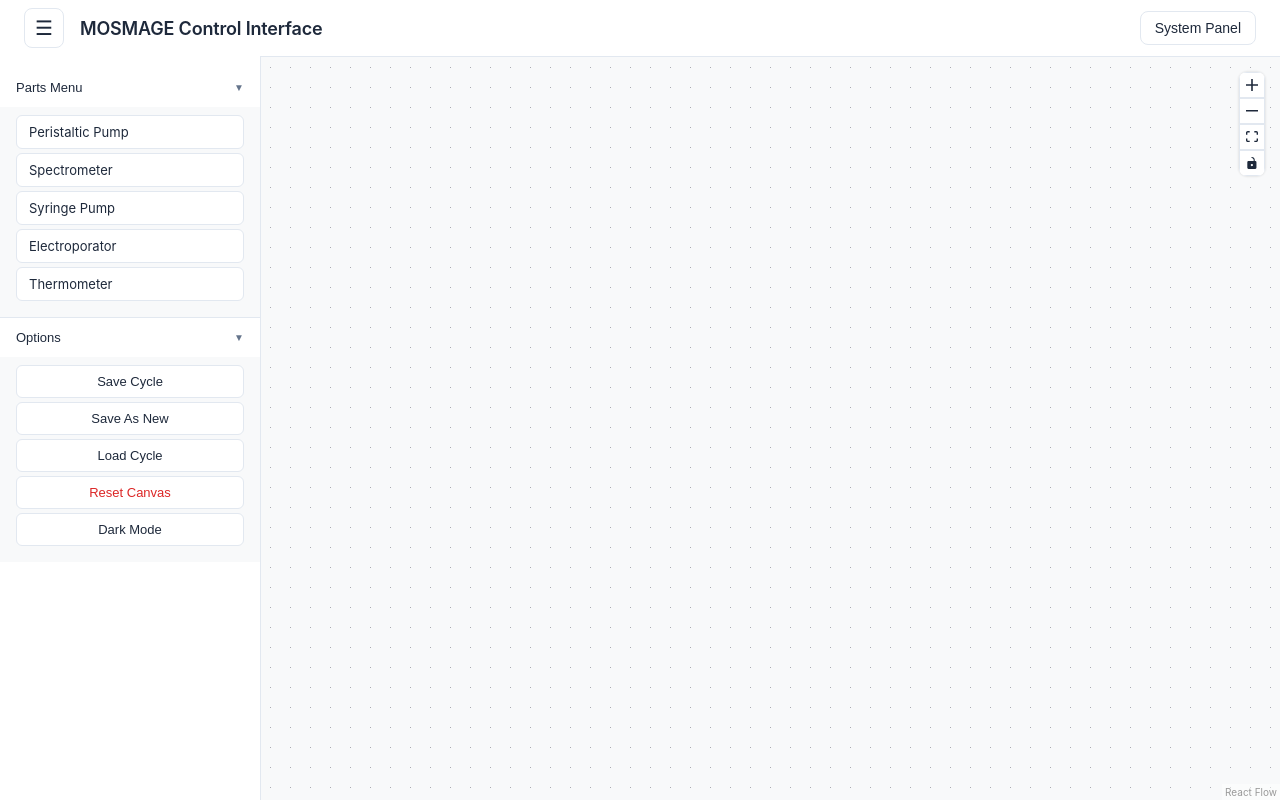
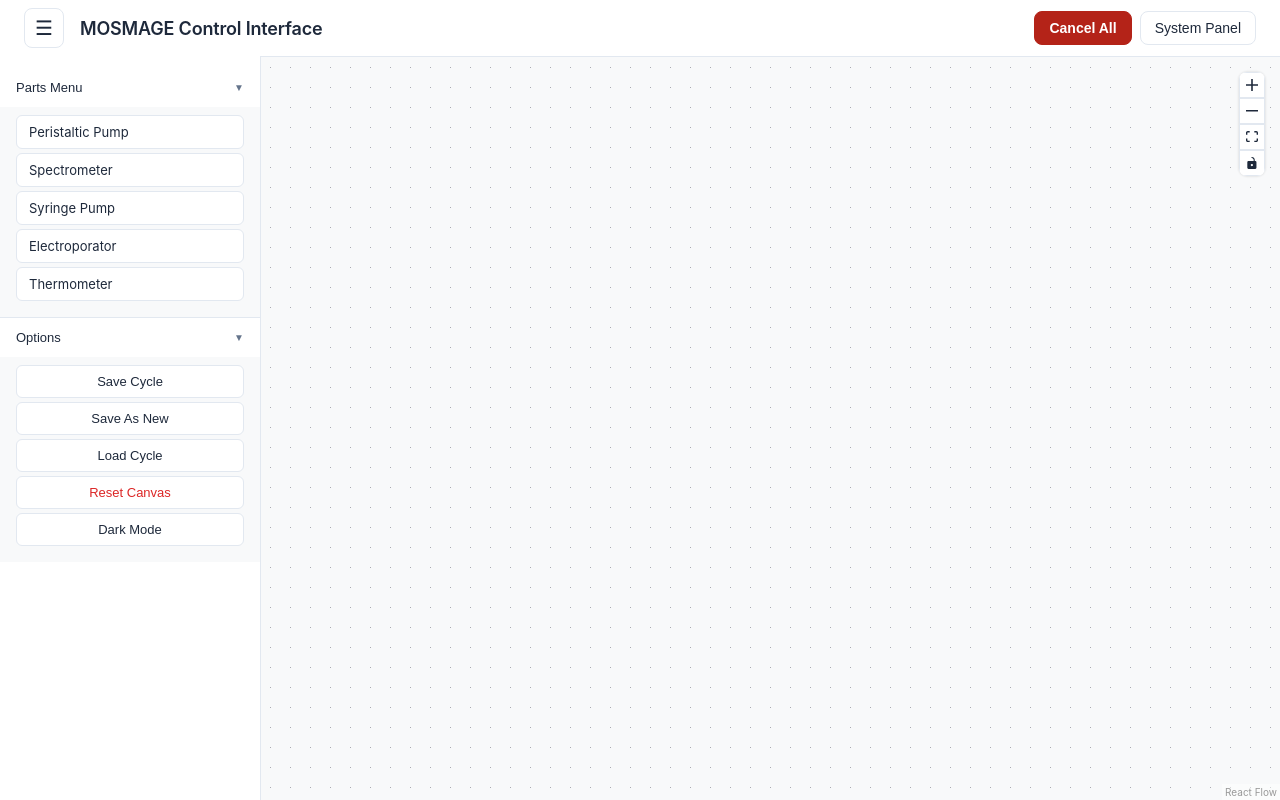
Before and after one commit to MattMacMaster/iGemApplication, a React (Create React App) app in the folder my-app/: page / in a window 1280 px wide. Built offline with nearby package versions, Linux system fonts and the light colour scheme.

Commit message:
cancel api call ready for testing. cancel all button also added

```diff
--- a/my-app/src/App.js
+++ b/my-app/src/App.js
@@ -262,6 +262,22 @@
 
         <div className="app-header__actions">
           <button
+            className="btn-cancel-all"
+            onClick={async () => {
+              try {
+                await fetch("http://localhost:5001/api/cancel", {
+                  method: "POST",
+                  headers: { "Content-Type": "application/json" },
+                  body: JSON.stringify({}),
+                });
+              } catch (err) {
+                console.error(err);
+              }
+            }}
+          >
+            Cancel All
+          </button>
+          <button
             className="btn-secondary"
             onClick={() =>
               setShowSystemPanel(!showSystemPanel)
--- a/my-app/src/styles/App.css
+++ b/my-app/src/styles/App.css
@@ -119,6 +119,23 @@
 .btn-secondary:hover {
   background: var(--color-secondary);
   border-color: var(--color-border-strong);
+}
+
+.btn-cancel-all {
+  padding: 8px 14px;
+  font-size: .875rem;
+  font-weight: 600;
+  color: #fff;
+  background: #b42318;
+  border: 1px solid #b42318;
+  border-radius: var(--radius-md);
+  cursor: pointer;
+  transition: background .15s, border-color .15s;
+}
+
+.btn-cancel-all:hover {
+  background: #912018;
+  border-color: #912018;
 }
 
 .app-canvas-wrapper {
```
Also changed, not shown: 1 other file (tests, documents, lock files or other folders).
